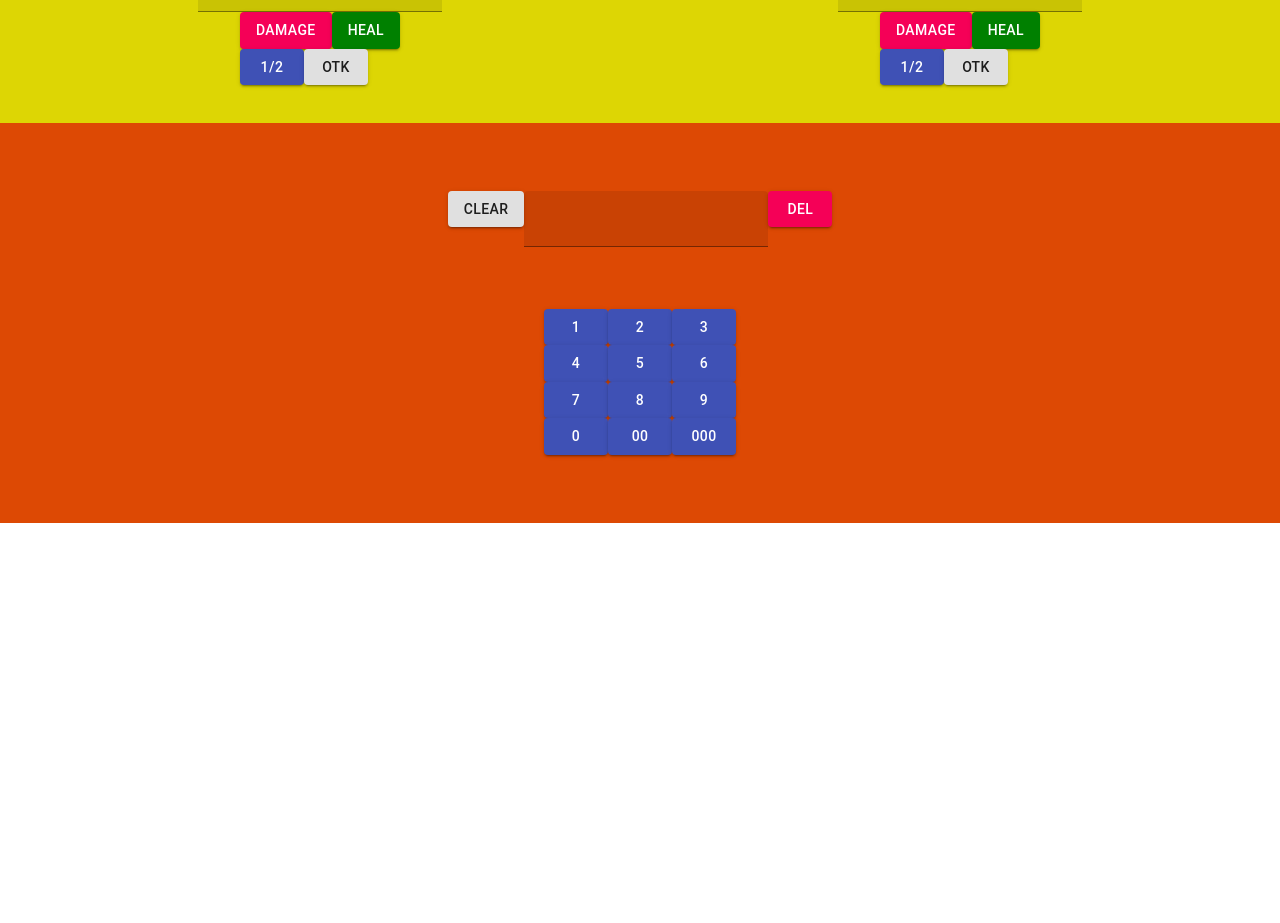
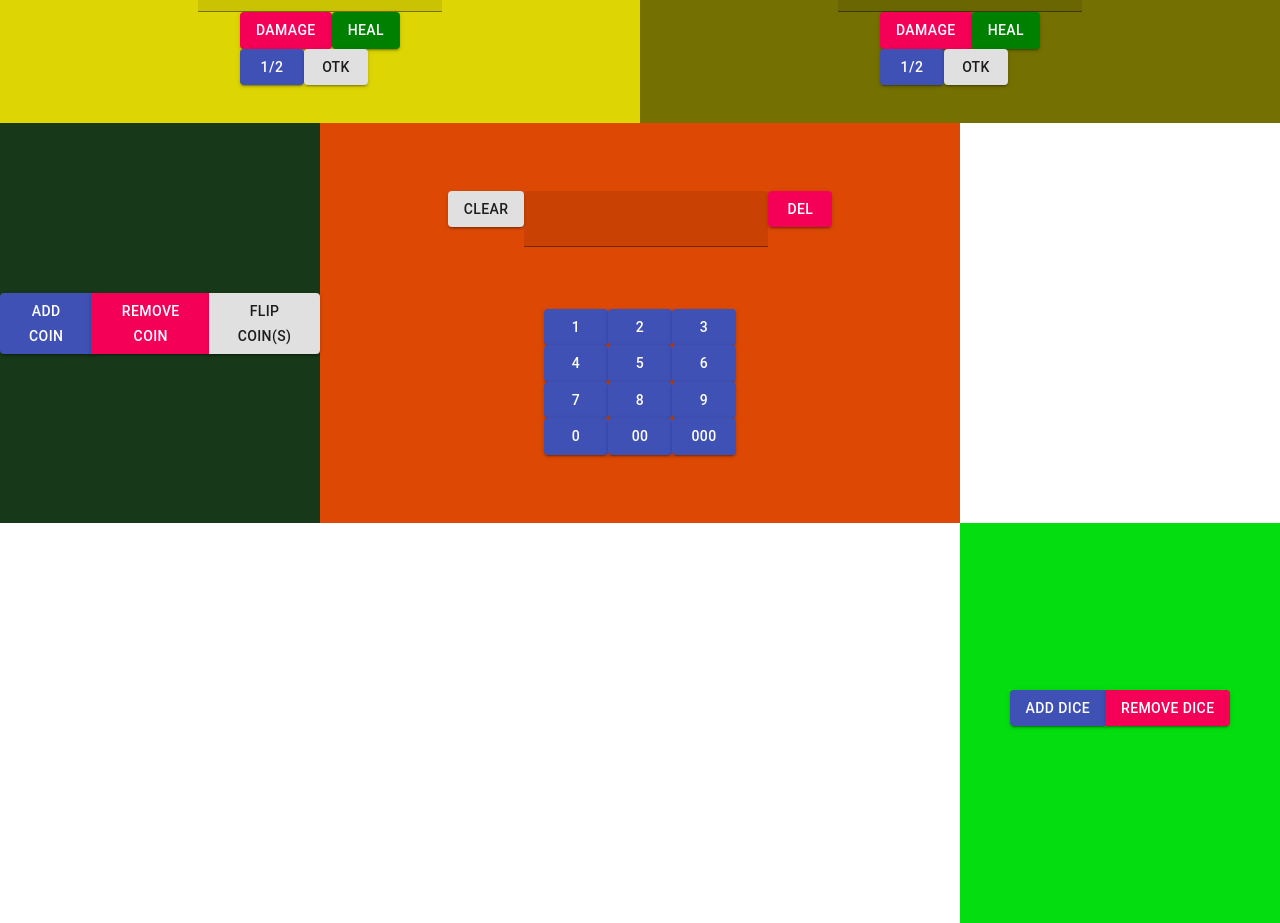
Before and after one commit to Qpons/yugioh-calculator-react, a React (Create React App) app: page / in a window 1280 px wide. Shown: the part 302-1225 px from the top of the page. Before the commit the page ends 825 px from the top, so only its background shows below. Built offline with nearby package versions, Linux system fonts and the light colour scheme.

Commit message:
Add coin flip and dice roll areas. Dice roll with animation.

```diff
--- a/package.json
+++ b/package.json
@@ -8,6 +8,7 @@
     "@testing-library/react": "^11.1.0",
     "@testing-library/user-event": "^12.1.10",
     "react": "^17.0.2",
+    "react-dice-roll": "^1.2.2",
     "react-dom": "^17.0.2",
     "react-scripts": "4.0.3",
     "web-vitals": "^1.0.1"
--- a/src/App.css
+++ b/src/App.css
@@ -13,36 +13,47 @@
   }
 }
 
-.player-field {
-  background-color: #ddd604;
-  min-height: 30vh;
+.base {
   display: flex;
   flex-direction: column;
   align-items: center;
   justify-content: center;
   font-size: calc(10px + 2vmin);
   color: white;
-  width: 50%;
 }
 
 .p1 {
   float: left;
+  background-color: #ddd604;
+  min-height: 30vh;
+  width: 50%;
 }
 
 .p2 {
   float: right;
+  background-color: #747001;
+  min-height: 30vh;
+  width: 50%;
 }
 
 .keypad-area {
   background-color: #dd4904;
   min-height: 50vh;
-  display: flex;
-  flex-direction: column;
-  align-items: center;
-  justify-content: center;
-  font-size: calc(10px + 2vmin);
-  color: white;
-  width: 100%;
+  width: 50%;
+}
+
+.dice-area {
+  background-color: #04dd0f;
+  min-height: 50vh;
+  width: 25%;
+  float: right;
+}
+
+.coin-area {
+  background-color: #173819;
+  min-height: 50vh;
+  width: 25%;
+  float: left;
 }
 
 .App-link {
--- a/src/App.js
+++ b/src/App.js
@@ -8,6 +8,8 @@ import Player2Status from './components/Player2Status';
 import KeypadArea from './components/KeypadArea';
 import GameEndPopup from './components/GameEndPopup';
 import Button from '@material-ui/core/Button';
+import DiceArea from './components/DiceArea';
+import CoinArea from './components/CoinArea';
 
 function App() {
   const [damage, setDamage] = useState('');
@@ -39,24 +41,30 @@ function App() {
         Restart
       </Button>
       <GameStatus matchStatus={matchProgress} />
-      <div className='player-field p1'>
+      <div className='base p1'>
         <GameOverContext.Provider value={{ gameOver, setGameOver }}>
           <DamageContext.Provider value={{ damage, setDamage }}>
             <Player1Status newMatch={matchProgress.length} />
           </DamageContext.Provider>
         </GameOverContext.Provider>
       </div>
-      <div className='player-field p2'>
+      <div className='base p2'>
         <GameOverContext.Provider value={{ gameOver, setGameOver }}>
           <DamageContext.Provider value={{ damage, setDamage }}>
             <Player2Status newMatch={matchProgress.length} />
           </DamageContext.Provider>
         </GameOverContext.Provider>
       </div>
-      <div className='keypad-area'>
+      <div className='base coin-area'>
+        <CoinArea />
+      </div>
+      <div className='base keypad-area'>
         <DamageContext.Provider value={{ damage, setDamage }}>
           <KeypadArea />
         </DamageContext.Provider>
+      </div>
+      <div className='base dice-area'>
+        <DiceArea />
       </div>
       <GameOverContext.Provider value={{ gameOver, setGameOver }}>
         <GameEndPopup
--- /dev/null
+++ b/src/components/CoinArea.jsx
@@ -0,0 +1,23 @@
+import React from 'react';
+import Button from '@material-ui/core/Button';
+import { ButtonGroup } from '@material-ui/core';
+
+const CoinArea = () => {
+  return (
+    <div>
+      <ButtonGroup>
+        <Button color='primary' variant='contained'>
+          Add Coin
+        </Button>
+        <Button color='secondary' variant='contained'>
+          Remove Coin
+        </Button>
+        <Button color='default' variant='contained'>
+          Flip Coin(s)
+        </Button>
+      </ButtonGroup>
+    </div>
+  );
+};
+
+export default CoinArea;
--- /dev/null
+++ b/src/components/DiceArea.jsx
@@ -0,0 +1,44 @@
+import React from 'react';
+import Button from '@material-ui/core/Button';
+import { ButtonGroup } from '@material-ui/core';
+import Dice from 'react-dice-roll';
+import { useState } from 'react';
+
+const DiceArea = () => {
+  const [diceCount, setDiceCount] = useState([]);
+
+  return (
+    <>
+      <div>
+        <ButtonGroup>
+          <Button
+            color='primary'
+            onClick={() => {
+              if (diceCount.length < 3) {
+                setDiceCount([...diceCount, <Dice size='50' />]);
+              }
+            }}
+            variant='contained'
+          >
+            Add Dice
+          </Button>
+          <Button
+            color='secondary'
+            onClick={() => {
+              if (diceCount.length >= 0) {
+                setDiceCount(diceCount.slice(0, diceCount.length - 1));
+              }
+            }}
+            variant='contained'
+          >
+            Remove Dice
+          </Button>
+        </ButtonGroup>
+      </div>
+      <br />
+      <div>{diceCount.map((dice) => dice)}</div>
+    </>
+  );
+};
+
+export default DiceArea;
```
Also changed, not shown: 1 other file (tests, documents, lock files or other folders).
